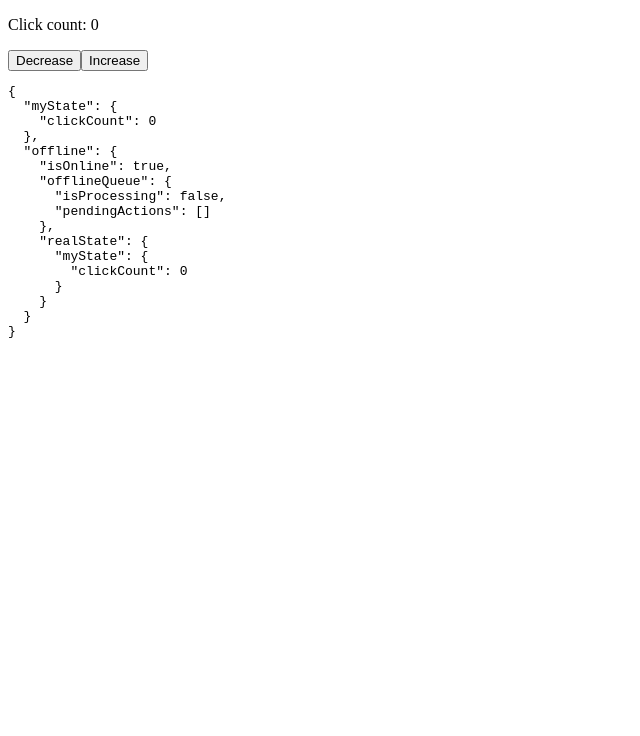
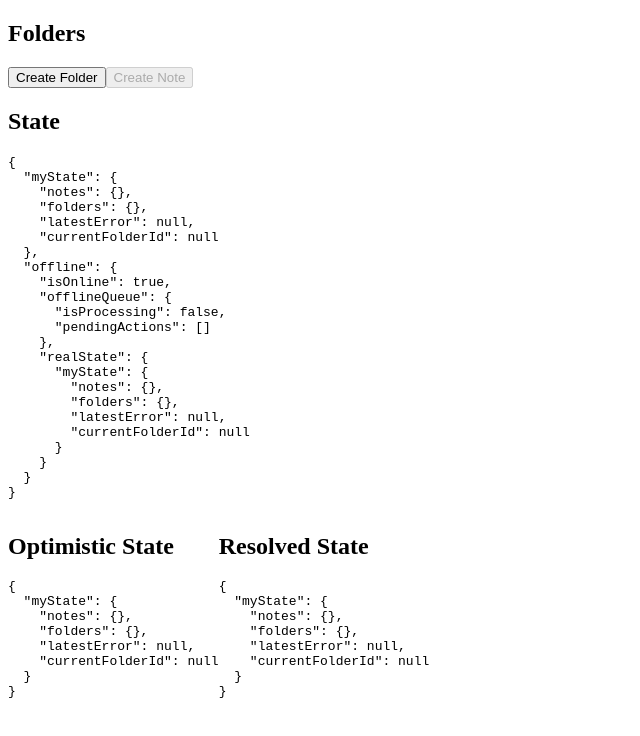
Before and after one commit to d-brown43/redux-offline, a React (Create React App) app: page / in a window 1280 px wide. Shown: the top 736 px of the page, without its empty margins (0-640 px from the left). Built offline with nearby package versions, Linux system fonts and the light colour scheme.

Commit message:
Add more comprehensive example

```diff
--- a/src/offlineModule/example/App.tsx
+++ b/src/offlineModule/example/App.tsx
@@ -1,25 +1,111 @@
-import {useDispatch, useSelector} from "react-redux";
-import {decreaseClickCount, increaseClickCount} from "./redux";
+import { useDispatch, useSelector } from 'react-redux';
+import {
+  createNote as createNoteAction,
+  getFolders,
+  getNotes,
+  createFolder as createFolderAction,
+  RootState,
+  getCurrentFolderId,
+  setCurrentFolderId,
+} from './redux';
+import { Folder } from './types';
+import { ChangeEventHandler } from 'react';
+import { getNow } from './utils';
 
 const App = () => {
   const dispatch = useDispatch();
-  const state = useSelector(state => state);
-  const clickCount = useSelector(state => {
-    return (state as any).myState.clickCount;
+  const state = useSelector((state) => state);
+  const currentFolderId = useSelector(getCurrentFolderId);
+
+  const optimisticState = useSelector<RootState>((state) => {
+    const { offline, ...rest } = state;
+    return rest;
   });
+
+  const realState = useSelector<RootState>((state) => {
+    return state.offline.realState;
+  });
+
+  const folders = useSelector(getFolders);
+  const notes = useSelector(getNotes);
+
+  const getNotesInFolder = (folder: Folder) => {
+    return notes.filter((note) => note.folderId === folder.id);
+  };
+
+  const onSelectFolder: ChangeEventHandler = (event) => {
+    dispatch(setCurrentFolderId((event.target as any).value));
+  };
+
+  const createNote = () => {
+    if (currentFolderId) {
+      dispatch(
+        createNoteAction({
+          folderId: currentFolderId,
+          name: `Note created at ${getNow()}`,
+        })
+      );
+    }
+  };
+
+  const createFolder = () => {
+    dispatch(
+      createFolderAction({
+        name: `Folder created at ${getNow()}`,
+      })
+    );
+  };
+
+  const formatState = (state: any) => JSON.stringify(state, null, 2);
 
   return (
     <div>
-      <p>Click count: {clickCount}</p>
-      <button onClick={() => dispatch(decreaseClickCount())}>
-        Decrease
+      <div>
+        <h2>Folders</h2>
+        {folders.map((folder) => (
+          <div key={folder.id}>
+            <label>
+              <input
+                type="radio"
+                name="site_name"
+                value={folder.id}
+                checked={currentFolderId === folder.id}
+                onChange={onSelectFolder}
+              />
+              {folder.name} - {folder.createdAt}
+            </label>
+            <h3>Notes in folder</h3>
+            {getNotesInFolder(folder).map((note) => (
+              <div key={note.id}>
+                {note.name} - {note.createdAt}
+              </div>
+            ))}
+          </div>
+        ))}
+      </div>
+      <button onClick={createFolder}>Create Folder</button>
+      <button disabled={currentFolderId === null} onClick={createNote}>
+        Create Note
       </button>
-      <button onClick={() => dispatch(increaseClickCount())}>
-        Increase
-      </button>
-      <pre>
-        {JSON.stringify(state, null, 2)}
-      </pre>
+      <div>
+        <h2>State</h2>
+        <pre>{formatState(state)}</pre>
+      </div>
+      <div
+        style={{
+          display: 'flex',
+          flexDirection: 'row',
+        }}
+      >
+        <div>
+          <h2>Optimistic State</h2>
+          <pre>{formatState(optimisticState)}</pre>
+        </div>
+        <div>
+          <h2>Resolved State</h2>
+          <pre>{formatState(realState)}</pre>
+        </div>
+      </div>
     </div>
   );
 };
--- /dev/null
+++ b/src/offlineModule/example/networkHandler.ts
@@ -0,0 +1,52 @@
+import { NetworkEffectHandler } from '../types';
+import {
+  CREATE_FOLDER,
+  CREATE_NOTE,
+  createFolderResolved,
+  createNoteResolved,
+  DELETE_FOLDER,
+  deleteFolderError,
+  deleteFolderResolved,
+} from './redux';
+import { getNow, getRandomId } from './utils';
+
+const delay = <T>(value: T): Promise<T> =>
+  new Promise((resolve) => {
+    setTimeout(() => resolve(value), 5000);
+  });
+
+type IdAndDateEntity = {
+  id: string;
+  createdAt: string;
+};
+
+const replaceIdAndDate = <T extends IdAndDateEntity>(entity: T): T => {
+  return {
+    ...entity,
+    id: getRandomId(),
+    createdAt: getNow(),
+  };
+};
+
+const networkHandler: NetworkEffectHandler = async (offlineAction) => {
+  switch (offlineAction.type) {
+    case CREATE_NOTE:
+      return delay(createNoteResolved(replaceIdAndDate(offlineAction.payload)));
+    case CREATE_FOLDER:
+      return delay(
+        createFolderResolved(replaceIdAndDate(offlineAction.payload))
+      );
+    case DELETE_FOLDER: {
+      if (Math.random() >= 0.5) {
+        // Randomly fail to delete folders, like a real backend
+        return delay(deleteFolderError(offlineAction.payload));
+      } else {
+        return delay(deleteFolderResolved(offlineAction.payload));
+      }
+    }
+    default:
+      return null;
+  }
+};
+
+export default networkHandler;
--- a/src/offlineModule/example/redux.ts
+++ b/src/offlineModule/example/redux.ts
@@ -1,48 +1,180 @@
 import { AnyAction, combineReducers } from 'redux';
 import offlineReducer from '../offlineReducer';
-import { OfflineAction } from '../types';
+import { DataOfflineAction, OfflineAction, OfflineState } from '../types';
+import { getNow, getRandomId } from './utils';
+import { Folder, Note } from './types';
 
-export const INCREASE_CLICK_COUNT = 'INCREASE_CLICK_COUNT';
-export const DECREASE_CLICK_COUNT = 'DECREASE_CLICK_COUNT';
-export const INCREASE_CLICK_COUNT_RESOLVED = 'INCREASE_CLICK_COUNT_RESOLVED';
-export const DECREASE_CLICK_COUNT_RESOLVED = 'DECREASE_CLICK_COUNT_RESOLVED';
+export const CREATE_NOTE = 'CREATE_NOTE';
+export const CREATE_NOTE_RESOLVED = 'CREATE_NOTE_RESOLVED';
+export const CREATE_FOLDER = 'CREATE_FOLDER';
+export const CREATE_FOLDER_RESOLVED = 'CREATE_FOLDER_RESOLVED';
+export const DELETE_FOLDER = 'DELETE_FOLDER';
+export const DELETE_FOLDER_RESOLVED = 'DELETE_FOLDER_RESOLVED';
+export const DELETE_FOLDER_ERROR = 'DELETE_FOLDER_ERROR';
 
-const initialState = {
-  clickCount: 0,
+export const SET_CURRENT_FOLDER_ID = 'SET_CURRENT_FOLDER_ID';
+
+type State = {
+  notes: { [k: string]: Note };
+  folders: { [k: string]: Folder };
+  latestError: null | string;
+  currentFolderId: null | string;
 };
+
+export type RootState = {
+  myState: State;
+  offline: OfflineState;
+};
+
+const initialState: State = {
+  notes: {},
+  folders: {},
+  latestError: null,
+  currentFolderId: null,
+};
+
+const mergeEntity = <T extends { id: string }>(
+  state: { [k: string]: T },
+  entity: T
+) => ({
+  ...state,
+  [entity.id]: entity,
+});
 
 const reducer = (state = initialState, action: AnyAction) => {
   switch (action.type) {
-    case INCREASE_CLICK_COUNT:
-    case INCREASE_CLICK_COUNT_RESOLVED:
+    case CREATE_NOTE:
+    case CREATE_NOTE_RESOLVED:
       return {
         ...state,
-        clickCount: state.clickCount + 1,
+        notes: mergeEntity(state.notes, action.payload),
       };
-    case DECREASE_CLICK_COUNT:
-    case DECREASE_CLICK_COUNT_RESOLVED:
+    case CREATE_FOLDER:
+    case CREATE_FOLDER_RESOLVED:
       return {
         ...state,
-        clickCount: state.clickCount - 1,
+        folders: mergeEntity(state.folders, action.payload),
+      };
+    case DELETE_FOLDER:
+    case DELETE_FOLDER_RESOLVED:
+      return {
+        ...state,
+        notes: Object.values(state.notes).reduce((acc, note) => {
+          if (note.folderId !== action.payload.id) {
+            return mergeEntity(acc, note);
+          }
+          return acc;
+        }, {}),
+        folders: Object.values(state.folders).reduce((acc, folder) => {
+          if (folder.id !== action.payload.id) {
+            return mergeEntity(acc, folder);
+          }
+          return acc;
+        }, {}),
+      };
+    case DELETE_FOLDER_ERROR:
+      return {
+        ...state,
+        latestError: action.payload,
+      };
+    case SET_CURRENT_FOLDER_ID:
+      return {
+        ...state,
+        currentFolderId: action.payload,
       };
     default:
       return state;
   }
 };
 
-export const increaseClickCount = (): OfflineAction => ({
-  type: INCREASE_CLICK_COUNT,
+export const createNote = (
+  note: Omit<Note, 'id' | 'createdAt'>
+): DataOfflineAction<Note> => ({
+  type: CREATE_NOTE,
+  payload: {
+    id: getRandomId(),
+    // For the sake of argument say we also have a createdAt timestamp which gets replaced
+    // by our "backend"
+    createdAt: getNow(),
+    ...note,
+  },
   offline: {
-    networkEffect: {},
+    networkEffect: {
+      note: 'metadata',
+      // Data to map your optimistic action to a network request for example
+      // This gets passed as JSON to allow serialising optimistic state
+    },
   },
 });
 
-export const decreaseClickCount = (): OfflineAction => ({
-  type: DECREASE_CLICK_COUNT,
+export const createNoteResolved = (note: Note) => ({
+  type: CREATE_NOTE_RESOLVED,
+  payload: note,
+});
+
+export const createFolder = (
+  folder: Omit<Folder, 'id' | 'createdAt'>
+): DataOfflineAction<Folder> => ({
+  type: CREATE_FOLDER,
+  payload: {
+    id: getRandomId(),
+    createdAt: getNow(),
+    ...folder,
+  },
   offline: {
-    networkEffect: {},
+    networkEffect: {
+      folder: 'metadata',
+    },
   },
 });
+
+export const createFolderResolved = (folder: Folder) => ({
+  type: CREATE_FOLDER_RESOLVED,
+  payload: folder,
+});
+
+export const deleteFolder = (folder: Folder): OfflineAction => ({
+  type: DELETE_FOLDER,
+  payload: folder,
+  offline: {
+    networkEffect: {
+      delete: 'folder metadata',
+    },
+  },
+});
+
+export const deleteFolderResolved = (folder: Folder) => ({
+  type: DELETE_FOLDER_RESOLVED,
+  payload: folder,
+});
+
+export const deleteFolderError = (folder: Folder) => ({
+  type: DELETE_FOLDER_ERROR,
+  payload: `Unable to delete folder: ${folder}`,
+});
+
+export const setCurrentFolderId = (id: string) => ({
+  type: SET_CURRENT_FOLDER_ID,
+  payload: id,
+  // TODO this is a dependent action, mark it as such
+});
+
+const sortByDateStrings = (
+  valueA: { createdAt: string },
+  valueB: { createdAt: string }
+) => {
+  const dateA = new Date(valueA.createdAt);
+  const dateB = new Date(valueB.createdAt);
+  return dateA.valueOf() - dateB.valueOf();
+};
+
+export const getNotes = (state: RootState) =>
+  Object.values(state.myState.notes).sort(sortByDateStrings);
+export const getFolders = (state: RootState) =>
+  Object.values(state.myState.folders).sort(sortByDateStrings);
+
+export const getCurrentFolderId = (state: RootState) =>
+  state.myState.currentFolderId;
 
 const rootReducer = combineReducers({
   myState: reducer,
--- /dev/null
+++ b/src/offlineModule/example/types.ts
@@ -0,0 +1,12 @@
+export type Note = {
+  id: string;
+  folderId: string;
+  name: string;
+  createdAt: string;
+};
+
+export type Folder = {
+  id: string;
+  name: string;
+  createdAt: string;
+};
--- /dev/null
+++ b/src/offlineModule/example/utils.ts
@@ -0,0 +1,4 @@
+import {v4 as uuidv4} from "uuid";
+
+export const getRandomId = () => uuidv4();
+export const getNow = () => new Date().toISOString();
--- a/src/offlineModule/makeRootReducer.ts
+++ b/src/offlineModule/makeRootReducer.ts
@@ -1,20 +1,27 @@
 import { RootState } from './types';
-import {
-  isInternalAction,
-  REBUILD_STORE,
-  REPLACE_ROOT_STATE,
-} from './actions';
+import { isInternalAction, REBUILD_STORE, REPLACE_ROOT_STATE } from './actions';
 import { AnyAction, Reducer } from 'redux';
 import { getPendingActions, getRealState } from './selectors';
 import { isOfflineAction } from './utils';
 
+const replayPendingActions = <ST extends RootState>(
+  rootReducer: Reducer<ST>,
+  baseState: ST,
+  state: ST
+) => {
+  const pendingActions = getPendingActions(state);
+  return pendingActions.reduce<ST>((acc, action) => {
+    // Remove the offline portion of the action to prevent re-queueing it,
+    // we just want the optimistic effects to be replayed
+    const { offline, ...rest } = action;
+    return rootReducer(acc, rest);
+  }, baseState);
+};
+
 const makeRootReducer = <ST extends RootState>(
   rootReducer: Reducer<ST>
 ): Reducer<ST> => {
-  return (
-    state: ST | undefined,
-    action: AnyAction
-  ): ST => {
+  return (state: ST | undefined, action: AnyAction): ST => {
     if (!state) {
       const { offline, ...rest } = rootReducer(undefined, action);
       return {
@@ -22,7 +29,7 @@ const makeRootReducer = <ST extends RootState>(
         offline: {
           ...offline,
           realState: rest,
-        }
+        },
       } as ST;
     }
     if (action.type === REPLACE_ROOT_STATE) {
@@ -36,14 +43,7 @@ const makeRootReducer = <ST extends RootState>(
 
     // Replay the optimistic actions we have in the queue still
     if (action.type === REBUILD_STORE) {
-      // State will have been initialised by this point
-      const pendingActions = getPendingActions(state);
-      return pendingActions.reduce<ST>((acc, action) => {
-        // Remove the offline portion of the action to prevent re-queueing it,
-        // we just want the optimistic effects to be replayed
-        const { offline, ...rest } = action;
-        return rootReducer(acc, rest);
-      }, state);
+      return replayPendingActions(rootReducer, state, state);
     }
 
     // If it's an internal action/optimistic action, apply to the optimistic state
@@ -53,8 +53,9 @@ const makeRootReducer = <ST extends RootState>(
     }
 
     // This is a real action and we should keep track of it in our "real" state
-    const nextState = rootReducer(getRealState(state), action);
-    const { offline, ...rest } = nextState;
+    const nextRealState = rootReducer(getRealState(state), action);
+    const nextState = replayPendingActions(rootReducer, nextRealState, state);
+    const { offline, ...rest } = nextRealState;
     return {
       ...nextState,
       offline: {
--- a/src/offlineModule/types.ts
+++ b/src/offlineModule/types.ts
@@ -9,6 +9,10 @@ export type OfflineEffects = {
 export type OfflineAction = Action & {
   [k: string]: any;
   offline: OfflineEffects;
+};
+
+export type DataOfflineAction<T> = OfflineAction & {
+  payload: T;
 };
 
 export type MaybeOfflineAction = Action & Partial<OfflineAction>;
```
Also changed, not shown: src/offlineModule/example/store.ts (+11 -24 lines), src/offlineModule/queueProcessor.ts (+12 -14 lines).
